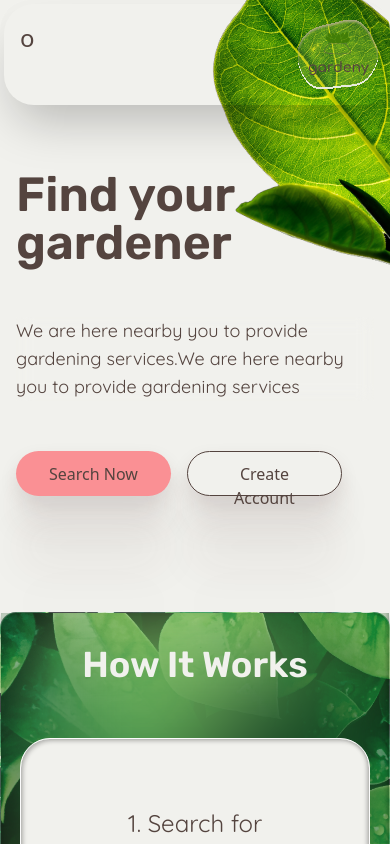
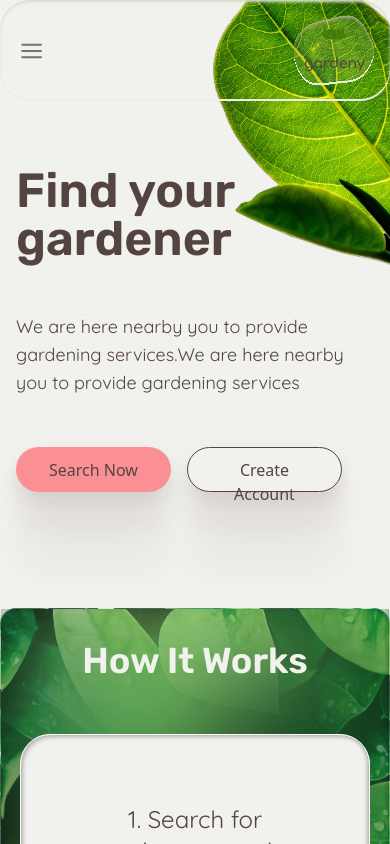
Before and after one commit to tieros/gardening, a Next.js app: page / in a window 390 px wide. Shown: the top 844 px of the page. Built offline with nearby package versions, Linux system fonts and the light colour scheme; what @apollo/experimental-nextjs-app-support would draw is missing.

Commit message:
implement navbar

```diff
--- a/customtheme.ts
+++ b/customtheme.ts
@@ -16,6 +16,7 @@ export const customtheme = {
     },
     boxShadows: {
         navbar: '-20px -20px 20px rgba(255, 255, 255, 0.38), 20px 20px 20px rgba(224, 224, 215, 0.45);',
+        mobileNavbar: 'inset 0px -2px 0px #ebefe6, inset 0px 2px 3px #dbddcb',
         input: 'inset 8px 8px 8px rgba(0, 0, 0, 0.09), inset -8px -8px 8px #F7F7F0;',
         inputError: 'inset 2px 4px 8px #DC575C, inset -8px -8px 8px #F7F7F0;',
         button: '0px 130px 52px rgba(80, 43, 43, 0.01), 0px 73px 44px rgba(80, 43, 43, 0.05), 0px 32px 32px rgba(80, 43, 43, 0.09), 0px 8px 18px rgba(80, 43, 43, 0.1), 0px 0px 0px rgba(80, 43, 43, 0.1);',
--- /dev/null
+++ b/src/components/Icons/CloseIcon.tsx
@@ -0,0 +1,23 @@
+const CloseIcon = () => (
+    <svg
+        width='16'
+        height='16'
+        viewBox='0 0 16 16'
+        fill='none'
+        xmlns='http://www.w3.org/2000/svg'
+    >
+        <path
+            d='M1 0.999969L15 15'
+            stroke='#7B706D'
+            strokeWidth='2'
+            strokeLinecap='round'
+        />
+        <path
+            d='M15 0.999969L0.999999 15'
+            stroke='#7B706D'
+            strokeWidth='2'
+            strokeLinecap='round'
+        />
+    </svg>
+);
+export default CloseIcon;
--- /dev/null
+++ b/src/components/Icons/HamburgerMenuIcon.tsx
@@ -0,0 +1,29 @@
+const HamburgerMenu = () => (
+    <svg
+        width='30'
+        height='30'
+        viewBox='0 0 30 30'
+        fill='none'
+        xmlns='http://www.w3.org/2000/svg'
+    >
+        <path
+            d='M6.25 15H25'
+            stroke='#7B706D'
+            strokeWidth='2'
+            strokeLinecap='round'
+        />
+        <path
+            d='M6.25 21.25H25'
+            stroke='#7B706D'
+            strokeWidth='2'
+            strokeLinecap='round'
+        />
+        <path
+            d='M6.25 8.75H25'
+            stroke='#7B706D'
+            strokeWidth='2'
+            strokeLinecap='round'
+        />
+    </svg>
+);
+export default HamburgerMenu;
--- a/src/components/UI/Navbar/index.tsx
+++ b/src/components/UI/Navbar/index.tsx
@@ -2,6 +2,8 @@ import Logo from '@/components/Icons/Logo';
 import Link from 'next/link';
 import { useState } from 'react';
 import styled from 'styled-components';
+import HamburgerMenu from '@/components/Icons/HamburgerMenuIcon';
+import CloseIcon from '@/components/Icons/CloseIcon';
 
 type Props = {
     navElements: {
@@ -10,117 +12,100 @@ type Props = {
     }[];
 };
 
-const StyledNavbar = styled.nav`
+const StyledNavbar = styled.nav<{ showMenu: boolean }>`
+    flex-direction: ${({ showMenu }) => (showMenu ? 'column' : 'row')};
     padding: 1rem;
     color: ${({ theme }) => theme.colors.dark};
     position: relative;
     z-index: 1;
     border-radius: 30px;
+    background: ${({ showMenu, theme }) =>
+        showMenu ? theme.colors.background : 'none'};
 `;
 
 const StyledNavElement = styled.li`
     list-style: none;
 `;
 
-const HamburgerIcon = styled.div`
-    cursor: pointer;
-    font-size: 1.5rem;
-
-    @media (min-width: 640px) {
-        display: none;
-    }
-`;
-
 const DesktopMenu = styled.ul`
     background: rgba(241, 241, 237, 0.24);
     border: 1px solid rgba(221, 221, 221, 0.53);
-    box-shadow: -20px -20px 20px rgba(255, 255, 255, 0.38),
-        20px 20px 20px rgba(224, 224, 215, 0.45);
+    box-shadow: ${({ theme }) => theme.boxShadows.navbar};
     backdrop-filter: blur(5px);
     border-radius: 30px;
-    display: flex;
     align-items: center;
     justify-content: space-evenly;
-    padding: 20px;
-
-    @media (max-width: 639px) {
-        display: none;
-    }
+    padding: 20px 30px;
 `;
 const MobileMenu = styled.ul<{ showMenu: boolean }>`
     display: ${({ showMenu }) => (showMenu ? 'flex' : 'none')};
     flex-direction: column;
-    align-items: center;
     width: 100%;
     height: 100vh;
-    position: fixed;
+    position: relative;
     justify-content: center;
     background: ${({ theme }) => theme.colors.background};
-    gap: 30px;
-    top: 0;
-    left: 0;
-    z-index: 9999;
-    padding: 20px;
+    gap: 50px;
+    padding-left: 15px;
 
     /* Add styles to fill the whole viewport when menu is open */
     @media (max-width: 639px) {
         display: ${({ showMenu }) => (showMenu ? 'flex' : 'none')};
-        position: fixed;
+        position: relative;
         width: 100vw;
-        height: 100vh;
-        padding: 0;
-        overflow: hidden;
-        z-index: 9999;
+        height: calc(100vh - 70px);
     }
 `;
 const Navbar = ({ navElements }: Props) => {
     const [showMenu, setShowMenu] = useState(false);
 
     return (
-        <StyledNavbar className='flex w-full justify-between align-center xm:shadow-2xl sm:shadow-none xm:m-1 sm:m-0'>
-            <HamburgerIcon
-                onClick={() => {
-                    setShowMenu((prev) => !prev);
-                    document.body.classList.add('mobile-menu-open');
-                }}
-            >
-                o
-            </HamburgerIcon>
+        <StyledNavbar
+            showMenu={showMenu}
+            className='flex w-full justify-between align-center shadow-mobileNavbar md:shadow-none'
+        >
+            {!showMenu ? (
+                <div
+                    className='flex cursor-pointer items-center md:hidden'
+                    onClick={() => {
+                        setShowMenu((prev) => !prev);
+                        document.body.classList.add('mobile-menu-open');
+                    }}
+                >
+                    <HamburgerMenu />
+                </div>
+            ) : (
+                <div
+                    className='absolute right-0 top-6 bg-background w-[44px] h-[44px] flex items-center'
+                    onClick={() => {
+                        setShowMenu((prev) => !prev);
+                        document.body.classList.remove('mobile-menu-open');
+                    }}
+                >
+                    <CloseIcon />
+                </div>
+            )}
             <Link href='/'>
                 <Logo />
             </Link>
 
-            <DesktopMenu className='gap-7 lg:gap-0 lg:mr-20 lg:min-w-[800px]'>
+            <DesktopMenu className='gap-[8vw] lg:gap-0 xl:mr-20 lg:min-w-[800px] hidden md:flex'>
                 {navElements?.map((element) => (
                     <StyledNavElement
                         key={element.label}
-                        className='text-rubik text-lg lg:text-xl'
+                        className='text-rubik text-xl'
                     >
                         <Link href={element.link}>{element.label}</Link>
                     </StyledNavElement>
                 ))}
             </DesktopMenu>
+
             {showMenu && (
                 <MobileMenu showMenu={showMenu}>
-                    <div className='flex justify-between p-5 absolute top-0 w-full'>
-                        <Link href='/'>
-                            <Logo />
-                        </Link>
-                        <div
-                            onClick={() => {
-                                setShowMenu((prev) => !prev);
-                                document.body.classList.remove(
-                                    'mobile-menu-open',
-                                );
-                            }}
-                        >
-                            x
-                        </div>
-                    </div>
                     {navElements?.map((element) => (
                         <StyledNavElement
                             key={element.label}
-                            className='text-rubik text-lg'
+                            className='text-rubik text-2xl'
                         >
                             <Link href={element.link}>{element.label}</Link>
                         </StyledNavElement>
--- a/src/components/landing-page/Hero.tsx
+++ b/src/components/landing-page/Hero.tsx
@@ -2,6 +2,7 @@ import styled from 'styled-components';
 import Button from '../UI/Button';
 import Image from 'next/image';
 import HeroImage from '../../assets/heroImage.png';
+import { useEffect, useState } from 'react';
 
 const StyledHero = styled.div`
     display: flex;
@@ -9,16 +10,17 @@ const StyledHero = styled.div`
     gap: 50px;
     margin-top: 50px;
     position: relative;
-    /* z-index: 99; */
+    z-index: 1;
 `;
 
-const Hero = () => (
+const Hero = () => {
+    return (
         <>
             <StyledHero className='p-4 md:p-10 mb-[100px]'>
                 <h1 className='text-dark'>Find your gardener</h1>
                 <p className='text-dark md:w-[50%] backdrop-blur text-lg'>
-                We are here nearby you to provide gardening services.We are here
-                nearby you to provide gardening services
+                    We are here nearby you to provide gardening services.We are
+                    here nearby you to provide gardening services
                 </p>
                 <div className='flex gap-4'>
                     <Button mode='primary'>Search Now</Button>
@@ -28,8 +30,9 @@ const Hero = () => (
             <Image
                 src={HeroImage}
                 alt='green-leaf-image'
-            className='absolute right-0 scale-x-[-1] top-0 md:top-[10%] lg:top-[15%] xm:rotate-[40deg] xm:right-[-40%]'
+                className='absolute xl:right-0 md:right-[-15%] scale-x-[-1] top-0 md:top-[10%] lg:top-[15%] rotate-[40deg] xl:rotate-0 right-[-40%] z-0'
             />
         </>
     );
+};
 export default Hero;
```
Also changed, not shown: src/components/landing-page/HowItWorks.tsx (+16 -16 lines). Lines whose indentation alone changed are shown as unchanged.
